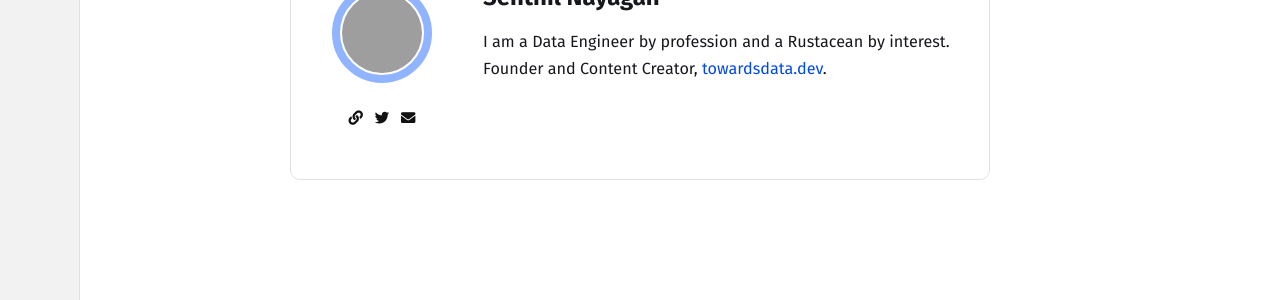
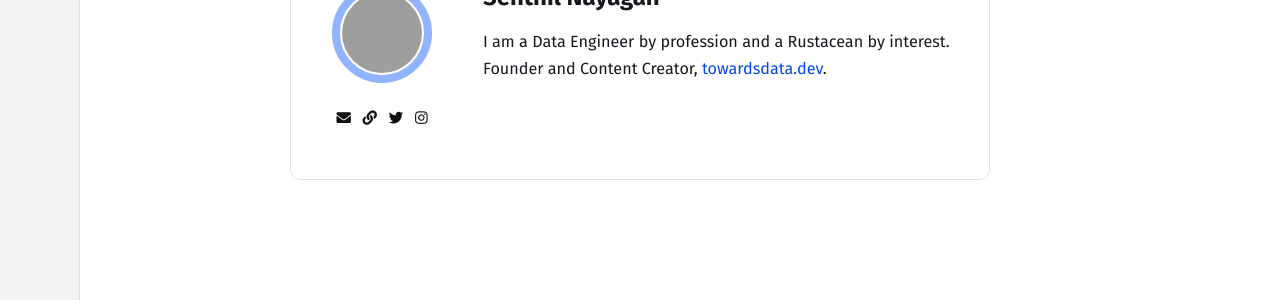
Before and after one commit to towardsdata/towardsdata.github.io, a Jekyll site: the page built from _pages/authors.html, in a window 1280 px wide. Shown: the part 327-627 px from the top of the page. Built offline with Jekyll 4.4.1, drawn with Linux system fonts in a browser that asks for light colours; nearby versions of some CDN libraries; comment, search, counter and statistics services are not loaded; grey boxes are pictures that could not be loaded.

Commit message:
Author's Instagram added

```diff
--- a/_config.yml
+++ b/_config.yml
@@ -21,6 +21,7 @@ authors:
     email: "hello@senthilnayagan.com"
     web: https://senthilnayagan.com/
     twitter: https://twitter.com/SenthilNayagan
+    instagram: https://www.instagram.com/senthilnayagan
     description: "I am a Data Engineer by profession and a Rustacean by interest. Founder and Content Creator, <a href='https://towardsdata.dev' target='_blank'>towardsdata.dev</a>."
 
 # Plugins
--- a/_pages/authors.html
+++ b/_pages/authors.html
@@ -17,21 +17,19 @@ comments: false
                 {% endif %}
 
                 <p class="mt-4 mb-0 small text-center">
-
+                    {% if author[1].email %}
+                        <a class="d-inline-block mx-1 text-dark" href="mailto:{{ author[1].email }}"><i class="fa fa-envelope"></i></a>
+                    {% endif %}
                     {% if author[1].web %}
                         <a target="_blank" class="d-inline-block mx-1 text-dark" href="{{ author[1].web }}"><i class="fa fa-link"></i></a>
                     {% endif %}
-
                     {% if author[1].twitter %}
                         <a target="_blank" class="d-inline-block mx-1 text-dark" href="{{ author[1].twitter }}"><i class="fab fa-twitter"></i></a>
                     {% endif %}
-
-                    {% if author[1].email %}
-                        <a class="d-inline-block mx-1 text-dark" href="mailto:{{ author[1].email }}"><i class="fa fa-envelope"></i></a>
+                    {% if author[1].twitter %}
+                        <a target="_blank" class="d-inline-block mx-1 text-dark" href="{{ author[1].instagram }}"><i class="fab fa-instagram"></i></a>
                     {% endif %}
-
                 </p>
-
             </div>
             <div class="col-md-9">
                 <h4>{{ author[1].display_name }}</h4>
```
